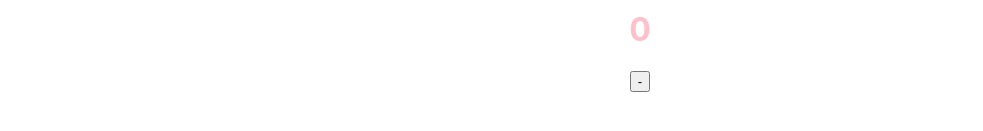
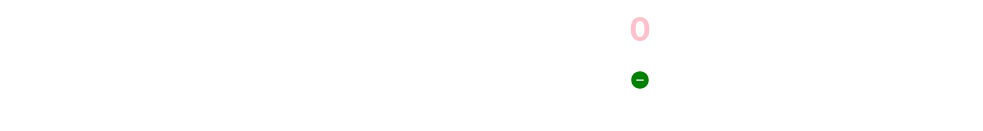
Before and after one commit to n-pravab/begineers-react-external, a React (Create React App) app: page / in a window 1280 px wide. Shown: the part 593-724 px from the top of the page, without its empty margins (0-983 px from the left). Built offline with nearby package versions, Linux system fonts and the light colour scheme.

Commit message:
onmouse enter and leave event tested

```diff
--- a/src/components/counter.js
+++ b/src/components/counter.js
@@ -1,22 +1,33 @@
 import React from "react";
 import { useState } from "react";
-import { AiFillPlusCircle } from "react-icons/ai";
+import { AiFillPlusCircle, AiFillMinusCircle } from "react-icons/ai";
 // import { AAiFillMinusSquare } from "react-icons/aa";
 
 export const Counter = () => {
   const [count, setCount] = useState(0);
-  const [hovered, setHovered] = useState(false);
+  const [hovered, setHovered] = useState("");
   return (
     <div>
       <AiFillPlusCircle
         size={count + 20}
-        color={count >= 12 ? "red" : `${hovered ? "gold" : "green"}`}
+        color={count >= 12 ? "red" : `${hovered === "Plus" ? "gold" : "green"}`}
         onClick={() => setCount(count >= 12 ? count : count + 1)}
-        onMouseOver={() => setHovered(!hovered)}
+        // onMouseOver={(e) => setHovered("Plus")}
+        onMouseEnter={(e) => setHovered("Plus")}
+        onMouseLeave={(e) => setHovered("")}
       />
       <h1 style={{ color: `${count >= 12 ? "red" : "pink"}` }}>{count}</h1>
       {/* string vitra operation halna pare literal usee garne   */}
-      <button onClick={() => setCount(count > 1 ? count - 1 : count)}>-</button>
+      <AiFillMinusCircle
+        size={count + 20}
+        color={
+          count >= 12 ? "red" : `${hovered === "Minus" ? "gold" : "green"}`
+        }
+        onClick={() => setCount(count >= 12 ? count : count - 1)}
+        // onMouseOver={() => setHovered("Minus")}
+        onMouseEnter={() => setHovered("Minus")}
+        onMouseLeave={(e) => setHovered("")}
+      ></AiFillMinusCircle>
     </div>
   );
 };
```
